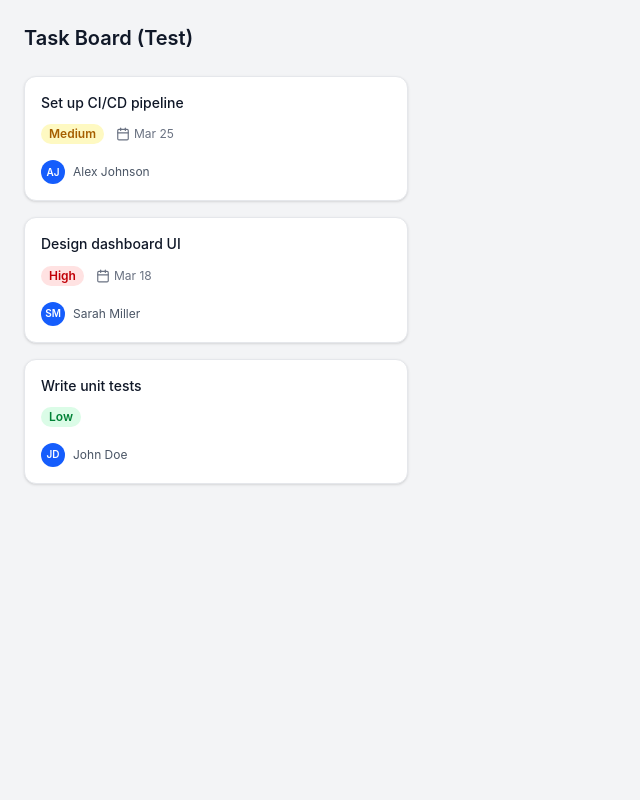
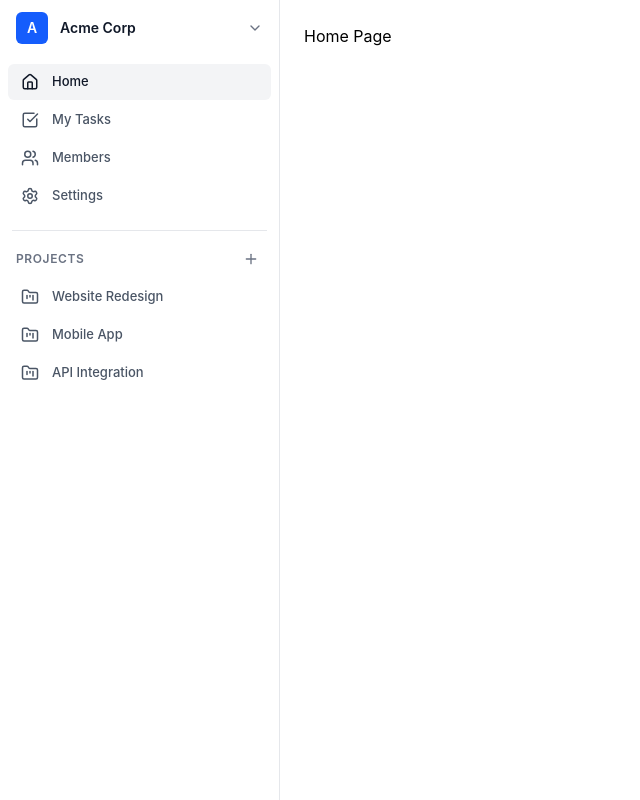
Before and after one commit to shrishaanth/Taskify, a React (Vite) app in the folder client/: page / in a window 1280 px wide. Shown: the whole page, without its empty margins (0-640 px from the left). Built offline with nearby package versions, Linux system fonts and the light colour scheme.

Commit message:
appsidebar added

```diff
--- a/client/package.json
+++ b/client/package.json
@@ -12,7 +12,8 @@
   "dependencies": {
     "lucide-react": "^0.575.0",
     "react": "^19.2.0",
-    "react-dom": "^19.2.0"
+    "react-dom": "^19.2.0",
+    "react-router-dom": "^7.13.1"
   },
   "devDependencies": {
     "@eslint/js": "^9.39.1",
--- a/client/src/App.tsx
+++ b/client/src/App.tsx
@@ -1,48 +1,23 @@
-import TaskCard from "./Components/TaskCard";
-import type { Task } from "./Components/TaskCard";
+import { BrowserRouter, Routes, Route } from "react-router-dom";
+import AppSidebar from "./Components/AppSideBar";
 
-
-const mockTasks: Task[] = [
-  {
-    id: "1",
-    title: "Set up CI/CD pipeline",
-    priority: "Medium",
-    dueDate: "2026-03-25",
-    assignee: { name: "Alex Johnson" },
-  },
-  {
-    id: "2",
-    title: "Design dashboard UI",
-    priority: "High",
-    dueDate: "2026-03-18",
-    assignee: { name: "Sarah Miller" },
-  },
-  {
-    id: "3",
-    title: "Write unit tests",
-    priority: "Low",
-    assignee: { name: "John Doe" },
-  },
-];
-// This code is for testing the component , remove it for your use
-const App = () => {
+function App() {
   return (
-    <div className="min-h-screen bg-gray-100 p-6">
-      <h1 className="mb-6 text-xl font-semibold text-gray-900">
-        Task Board (Test)
-      </h1>
-
-      <div className="grid gap-4 max-w-sm">
-        {mockTasks.map((task) => (
-          <TaskCard
-            key={task.id}
-            task={task}
-            onClick={() => alert(`Clicked: ${task.title}`)}
-          />
-        ))}
+    <BrowserRouter>
+      <div className="flex">
+        <AppSidebar />
+        <main className="flex-1 p-6">
+          <Routes>
+            <Route path="/" element={<div>Home Page</div>} />
+            <Route path="/my-tasks" element={<div>My Tasks</div>} />
+            <Route path="/members" element={<div>Members</div>} />
+            <Route path="/settings" element={<div>Settings</div>} />
+            <Route path="/projects/:id" element={<div>Project Detail</div>} />
+          </Routes>
+        </main>
       </div>
-    </div>
+    </BrowserRouter>
   );
-};
+}
 
 export default App;
--- a/client/src/Components/AppSideBar.tsx
+++ b/client/src/Components/AppSideBar.tsx
@@ -0,0 +1,131 @@
+import { Link, useLocation } from "react-router-dom";
+import {
+  Home,
+  Settings,
+  Users,
+  FolderKanban,
+  ChevronDown,
+  Plus,
+  CheckSquare,
+} from "lucide-react";
+
+const cls = (...classes: (string | boolean | undefined)[]) => {
+  return classes.filter(Boolean).join(" ");
+};
+
+// Mock Data
+interface Project {
+  id: string;
+  name: string;
+}
+
+interface Workspace {
+  name: string;
+}
+
+// Mock context hook
+const useAppState = () => {
+  return {
+    workspace: { name: "Acme Corp" } as Workspace,
+    projects: [
+      { id: "1", name: "Website Redesign" },
+      { id: "2", name: "Mobile App" },
+      { id: "3", name: "API Integration" },
+    ] as Project[],
+    selectedProjectId: null as string | null,
+    setSelectedProjectId: (id: string | null) => console.log(id),
+  };
+};
+
+const AppSidebar = () => {
+  const location = useLocation();
+  const { workspace, projects, selectedProjectId, setSelectedProjectId } = useAppState();
+
+  const navItems = [
+    { icon: Home, label: "Home", path: "/" },
+    { icon: CheckSquare, label: "My Tasks", path: "/my-tasks" },
+    { icon: Users, label: "Members", path: "/members" },
+    { icon: Settings, label: "Settings", path: "/settings" },
+  ];
+
+  const isActive = (path: string) => location.pathname === path;
+
+  return (
+    <aside className="flex h-screen w-[280px] flex-col border-r border-gray-200 bg-white">
+      {/* Workspace Header */}
+      <div className="flex h-14 items-center gap-3 px-4">
+        <div className="flex h-8 w-8 items-center justify-center rounded-md bg-blue-600 text-white text-sm font-semibold">
+          {workspace.name.charAt(0)}
+        </div>
+        <span className="text-sm font-semibold text-gray-900">
+          {workspace.name}
+        </span>
+        <ChevronDown className="ml-auto h-4 w-4 text-gray-500" />
+      </div>
+
+      {/* Navigation */}
+      <nav className="flex flex-col gap-0.5 px-2 py-2">
+        {navItems.map((item) => {
+          const active = isActive(item.path);
+          return (
+            <Link
+              key={item.path}
+              to={item.path}
+              className={cls(
+                "flex items-center gap-3 rounded-md px-3 py-2 text-[13px] font-medium transition-colors",
+                active
+                  ? "bg-gray-100 text-gray-900"
+                  : "text-gray-600 hover:bg-gray-50 hover:text-gray-900"
+              )}
+            >
+              <div className={cls("flex h-5 w-5 items-center justify-center", active && "text-gray-900")}>
+                <item.icon className="h-[18px] w-[18px] stroke-[2]" />
+              </div>
+              {item.label}
+            </Link>
+          );
+        })}
+      </nav>
+
+      {/* Divider */}
+      <div className="mx-3 my-2 h-px bg-gray-200" />
+
+      {/* Projects */}
+      <div className="flex flex-col flex-1 overflow-hidden">
+        <div className="flex items-center justify-between px-4 py-2">
+          <span className="text-xs font-semibold uppercase tracking-wider text-gray-500">
+            Projects
+          </span>
+          <button className="rounded p-1 hover:bg-gray-100 transition-colors">
+            <Plus className="h-4 w-4 text-gray-500" />
+          </button>
+        </div>
+        <div className="flex flex-col gap-0.5 px-2 overflow-y-auto flex-1">
+          {projects.map((project: Project) => {
+            const isSelected = selectedProjectId === project.id;
+            return (
+              <Link
+                key={project.id}
+                to={`/projects/${project.id}`}
+                onClick={() => setSelectedProjectId(project.id)}
+                className={cls(
+                  "flex items-center gap-3 rounded-md px-3 py-2 text-[13px] font-medium transition-colors",
+                  isSelected
+                    ? "bg-gray-100 text-gray-900"
+                    : "text-gray-600 hover:bg-gray-50 hover:text-gray-900"
+                )}
+              >
+                <div className="flex h-5 w-5 items-center justify-center">
+                  <FolderKanban className="h-[18px] w-[18px] stroke-[2]" />
+                </div>
+                <span className="truncate">{project.name}</span>
+              </Link>
+            );
+          })}
+        </div>
+      </div>
+    </aside>
+  );
+};
+
+export default AppSidebar;
```
Also changed, not shown: 1 other file (tests, documents, lock files or other folders).
